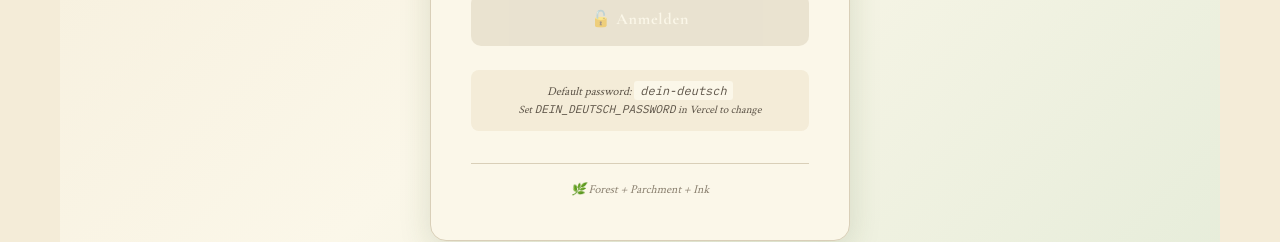
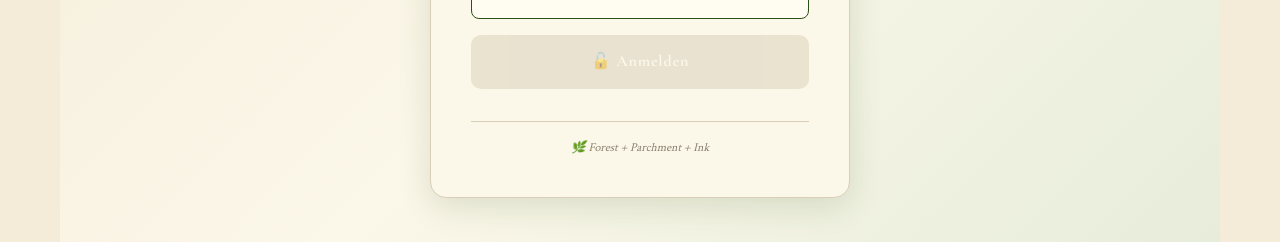
Before and after one commit to jlai-ttr/dein-deutsch, a Next.js app: page /login in a window 1280 px wide. Shown: the part 545-787 px from the top of the page. Built offline with nearby package versions, Linux system fonts and the light colour scheme; no server answers; a web font is replaced by a local one.

Commit message:
fix(login): remove plaintext default-password disclosure from login page

```diff
--- a/app/login/page.tsx
+++ b/app/login/page.tsx
@@ -237,23 +237,6 @@ function LoginForm() {
           </button>
         </form>
 
-        {/* Footer note */}
-        <div style={{
-          marginTop: 24,
-          padding: 12,
-          background: t.bg,
-          borderRadius: 8,
-          fontSize: '0.75rem',
-          color: t.textMuted,
-          fontFamily: FONTS.reading,
-          fontStyle: 'italic',
-          textAlign: 'center',
-          lineHeight: 1.5,
-        }}>
-          Default password: <code style={{ background: t.cardBg, padding: '2px 6px', borderRadius: 3, fontFamily: FONTS.mono }}>dein-deutsch</code><br />
-          <span style={{ fontSize: '0.7rem' }}>Set <code>DEIN_DEUTSCH_PASSWORD</code> in Vercel to change</span>
-        </div>
-
         {/* Brand tagline */}
         <div style={{
           marginTop: 32,
```
